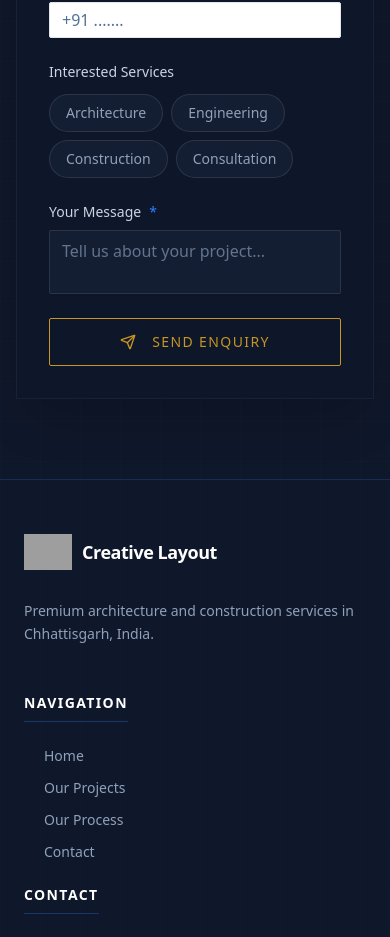
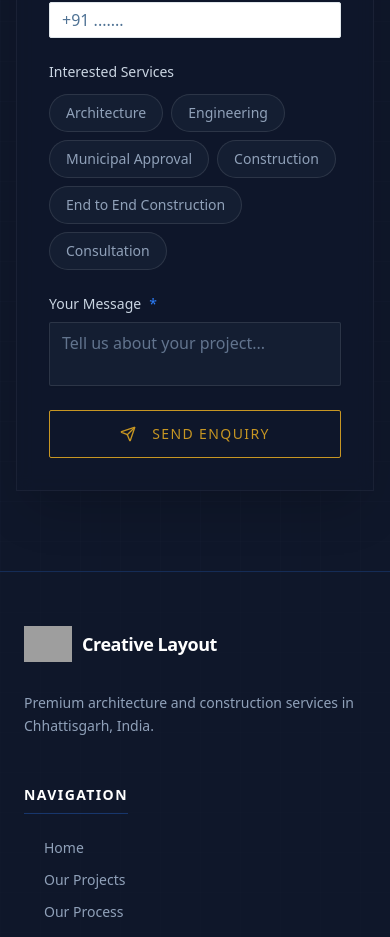
Before and after one commit to Mayank1053/ZaiCreativeLayout, a Next.js app: page /contact in a window 390 px wide. Shown: the part 1699-2636 px from the top of the page. Built offline with nearby package versions, Linux system fonts and the light colour scheme; grey boxes are pictures that could not be loaded.

Commit message:
Some more updates

```diff
--- a/prisma/seed.ts
+++ b/prisma/seed.ts
@@ -40,16 +40,6 @@ async function main() {
       name: "Commercial",
       slug: "commercial",
       description: "Office buildings, retail spaces, and commercial properties",
-    },
-    {
-      name: "Industrial",
-      slug: "industrial",
-      description: "Factories, warehouses, and industrial facilities",
-    },
-    {
-      name: "Landscape",
-      slug: "landscape",
-      description: "Gardens, parks, and outdoor spaces",
     },
   ];
 
--- a/src/app/contact/page.tsx
+++ b/src/app/contact/page.tsx
@@ -7,7 +7,14 @@ import ContactInfoClient from './contact-info-client';
 // Metadata for SEO
 export const metadata: Metadata = {
   title: 'Contact Us | Creative Layout',
-  description: 'Get in touch with Creative Layout for architecture and construction services in Chhattisgarh, India.',
+  description: 'Get in touch with Creative Layout for architecture and construction services in Raipur, Chhattisgarh, India.',
+  keywords: [
+    'architecture',
+    'construction',
+    'Raipur',
+    'Chhattisgarh',
+    'Creative Layout',
+  ],
 };
 
 // Contact page - Server Component
--- a/src/app/page.tsx
+++ b/src/app/page.tsx
@@ -32,8 +32,8 @@ export default async function HomePage() {
     <main className="min-h-screen">
       <HeroSection />
       <AboutSection />
+      <ServicesSection />
       <FeaturedProjects projects={serializedProjects} />
-      <ServicesSection />
       <CTASection />
     </main>
   );
--- a/src/app/projects/page.tsx
+++ b/src/app/projects/page.tsx
@@ -60,7 +60,7 @@ export default async function ProjectsPage() {
             Selected Works
           </h1>
           <p className="text-slate-400 font-light text-lg max-w-2xl leading-relaxed">
-            A curation of our finest architectural and interior design projects,
+            A curation of our finest architectural projects,
             where vision meets precision.
           </p>
         </div>
--- a/src/components/contact/contact-form.tsx
+++ b/src/components/contact/contact-form.tsx
@@ -19,7 +19,9 @@ type FormStatus = 'idle' | 'submitting' | 'success' | 'error';
 const SERVICES = [
   'Architecture',
   'Engineering',
+  'Municipal Approval',
   'Construction',
+  'End to End Construction',
   'Consultation',
 ];
 
--- a/src/components/home/about-section.tsx
+++ b/src/components/home/about-section.tsx
@@ -85,7 +85,7 @@ export function AboutSection() {
               transition={{ delay: 0.4 }}
               className="grid grid-cols-1 sm:grid-cols-2 gap-4 mb-10"
             >
-                {["Vastu Shastra Compliant", "Structural Stability", "Cost-Effective Planning", "Site Supervision"].map((item, i) => (
+                {["Vastu Shastra Compliant","Municipal Approved", "Structural Stability", "Cost-Effective Planning", "Site Supervision"].map((item, i) => (
                     <li key={i} className="flex items-center gap-3 text-slate-300 font-mono text-sm">
                         <CheckCircle2 className="w-4 h-4 text-blue-500" />
                         {item}
--- a/src/components/home/hero-section.tsx
+++ b/src/components/home/hero-section.tsx
@@ -88,6 +88,14 @@ export function HeroSection() {
                transition={{ delay: 0.4 }}
                className="px-3 py-1 border border-blue-500/30 text-blue-300 font-mono text-[10px] sm:text-xs uppercase tracking-widest bg-blue-900/10 backdrop-blur-sm"
              >
+              Municipal Approval
+            </motion.span>
+             <motion.span
+               initial={{ opacity: 0, x: -20 }}
+               animate={{ opacity: 1, x: 0 }}
+               transition={{ delay: 0.4 }}
+               className="px-3 py-1 border border-blue-500/30 text-blue-300 font-mono text-[10px] sm:text-xs uppercase tracking-widest bg-blue-900/10 backdrop-blur-sm"
+             >
               Construction Phase
             </motion.span>
           </div>
--- a/src/components/home/services-section.tsx
+++ b/src/components/home/services-section.tsx
@@ -13,22 +13,34 @@ const services = [
   },
   {
     id: '02',
+    icon: FileText,
+    title: 'Municipal Approval',
+    description: 'Ensuring your project is approved by the municipal authorities with all the necessary documentation.',
+  },
+  {
+    id: '03',
     icon: Compass,
     title: 'Vastu Shastra',
     description: 'Harmonizing construction with ancient directional sciences for prosperity.',
   },
   {
-    id: '03',
+    id: '04',
     icon: HardHat,
     title: 'Construction Phase',
     description: 'End-to-end supervision from foundation laying to final structural completion.',
   },
   {
-    id: '04',
+    id: '05',
     icon: DraftingCompass,
     title: 'Structural Design',
     description: 'Engineering resilient frameworks that stand the test of time and nature.',
   },
+  {
+    id: '06',
+    icon: Hammer,
+    title: 'End to End Construction',
+    description: 'From Floor Planning to Finishing touches, we handle every aspect of construction including all raw material',
+  }
 ];
 
 export function ServicesSection() {
--- a/src/lib/config.ts
+++ b/src/lib/config.ts
@@ -84,12 +84,18 @@ export const PROCESS_STEPS = [
   },
   {
     number: '03',
+    title: 'Municipal Approval',
+    description: 'Ensuring your project is approved by the municipal authorities with all the necessary documentation.',
+    icon: 'FileText',
+  },
+  {
+    number: '04',
     title: 'Construction',
     description: 'With meticulous attention to detail, we bring your design to life. Our experienced team ensures quality craftsmanship at every stage of construction.',
     icon: 'Hammer',
   },
   {
-    number: '04',
+    number: '05',
     title: 'Handover',
     description: 'The final walkthrough ensures everything meets our exacting standards. We hand over the keys to your dream space, complete with all documentation.',
     icon: 'Key',
@@ -109,7 +115,7 @@ export const PROJECT_CATEGORIES = [
 // SEO Configuration
 // ========================================
 export const SEO_CONFIG = {
-  title: 'Creative Layout | Architecture & Construction Studio',
+  title: 'Creative Layout | Architecture & Construction',
   description: 'Premium architecture and construction services in Chhattisgarh, India. We design spaces that inspire and endure. Specializing in residential, commercial, and vastu-compliant designs.',
   keywords: [
     'architecture',
```
Also changed, not shown: 1 other file (tests, documents, lock files or other folders).
